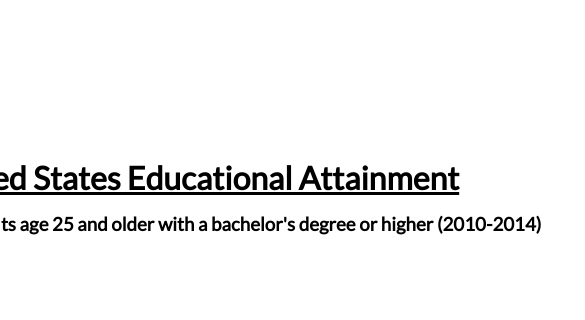
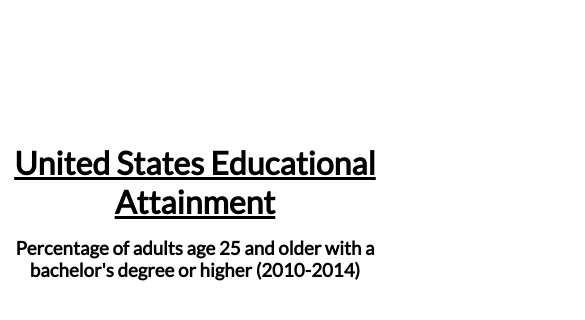
Before and after one commit to FranSCoder/us-education, a plain HTML site: page index.html in a window 390 px wide. Shown: the top 320 px of the page, 585 px wide, since content can reach past the window. Drawn offline with nearby package versions, Linux system fonts and the light colour scheme; no server answers.

Commit message:
fix: mobile shrink

```diff
--- a/styles/styles.scss
+++ b/styles/styles.scss
@@ -3,6 +3,7 @@
 * {
     margin: 0;
     font-family: Lato, sans-serif;
+    overflow: hidden;
 }
 
 body {
@@ -19,9 +20,11 @@ body {
 
 h1 {
     text-decoration: underline;
+    margin-top: 30px;
 }
 
-h1, h3 {
+h1,
+h3 {
     text-align: center;
     margin-bottom: 1rem;
 }
@@ -34,4 +37,11 @@ div#tooltip {
     box-shadow: 0 0 20px black;
     border-radius: 0.75rem;
     pointer-events: none;
-  }
+}
+
+@media only screen and (max-width: 1000px) {
+    #chart {
+        overflow-x: auto;
+    }
+
+}
```
Also changed, not shown: styles/styles.css, 1 other file.
